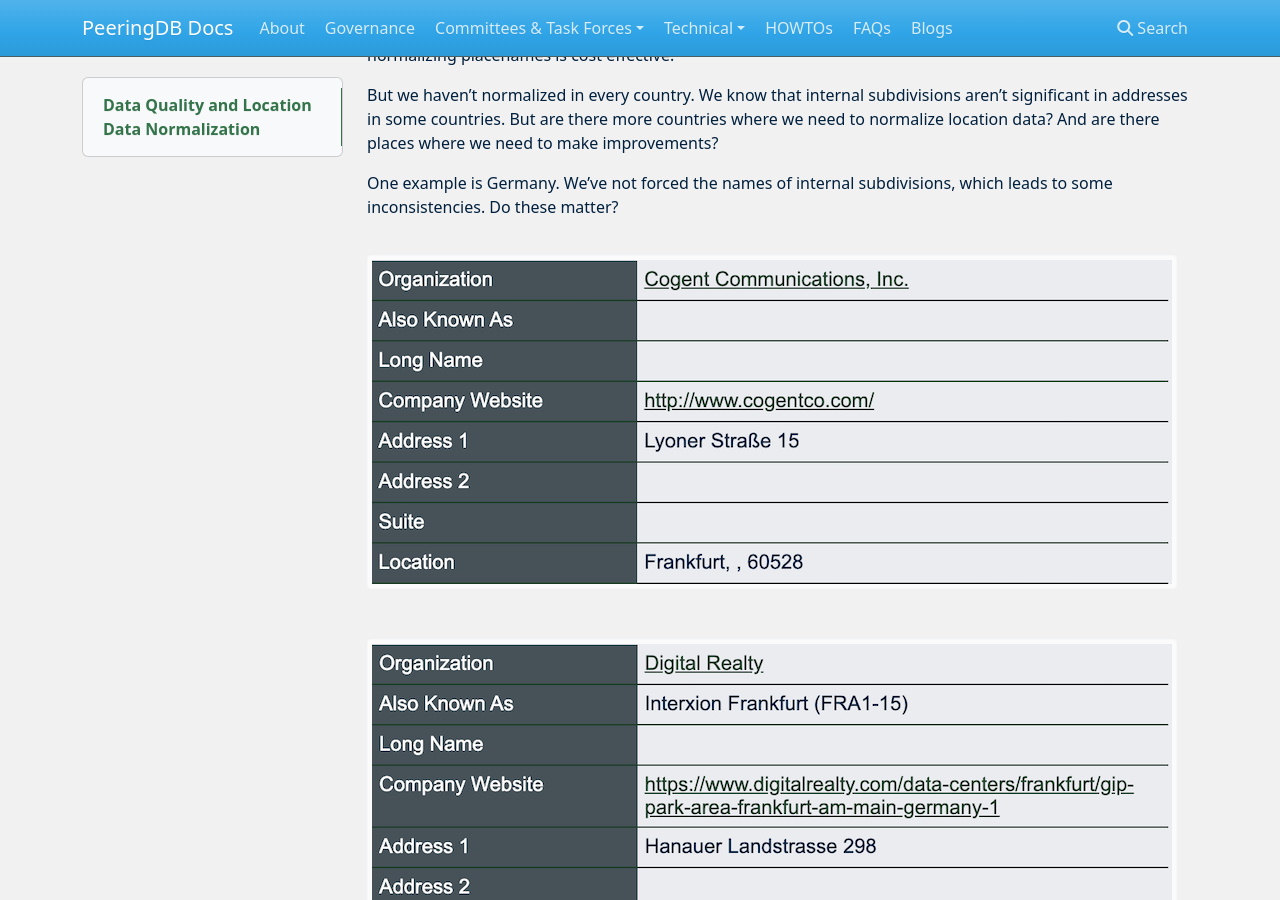
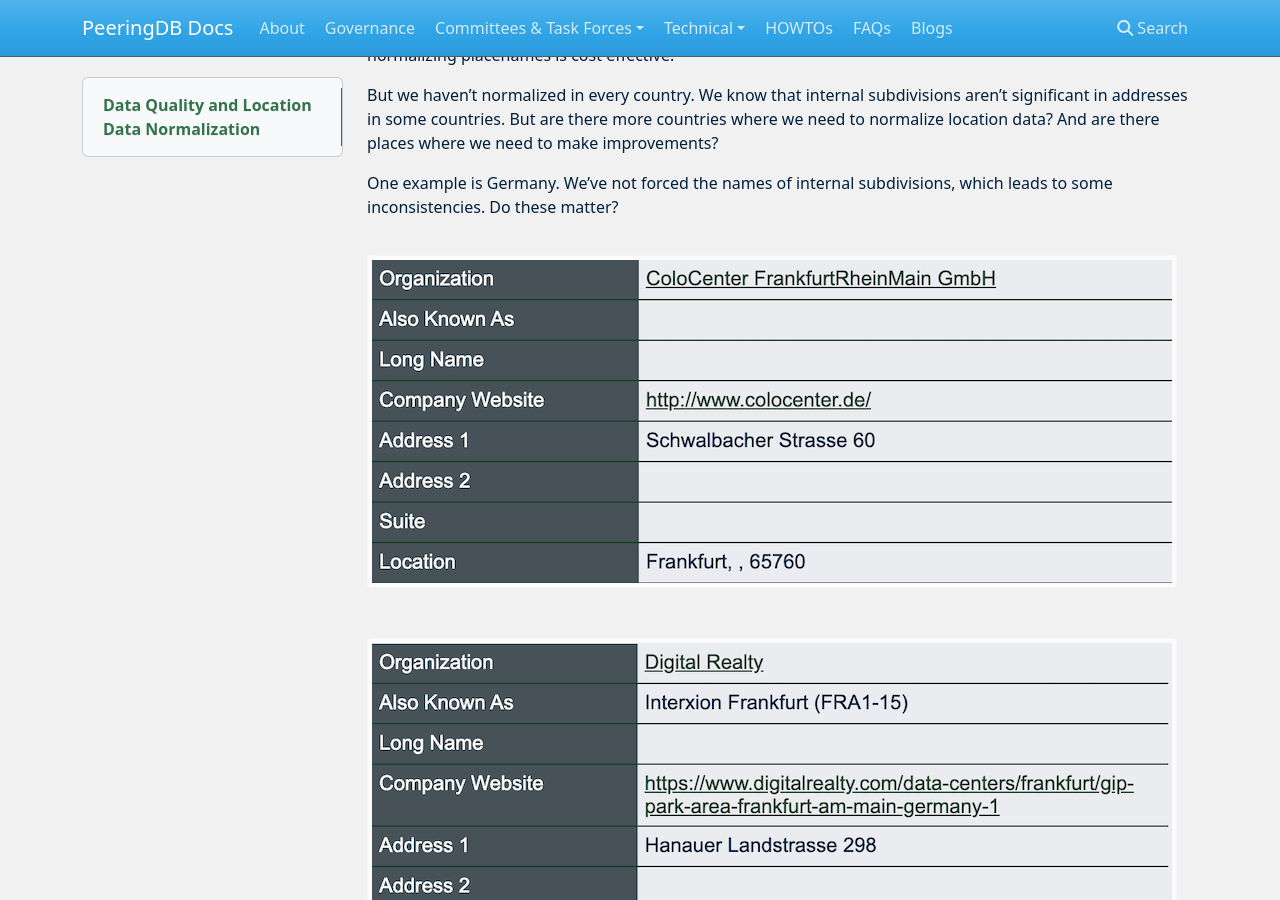
Before and after one commit to peeringdb/docs, an MkDocs documentation site: the page built from docs/blog/data_quality_location_data_normalization.md, in a window 1280 px wide and 900 px high, scrolled down 1241 px. Built offline with MkDocs 1.6.1, drawn with Linux system fonts in a browser that asks for light colours; nearby versions of some CDN libraries.

Commit message:
Update Frankfurt example
Uses ColoCenter example image

```diff
--- a/docs/blog/data_quality_location_data_normalization.md
+++ b/docs/blog/data_quality_location_data_normalization.md
@@ -24,7 +24,7 @@
 
 One example is Germany. We’ve not forced the names of internal subdivisions, which leads to some inconsistencies. Do these matter?
 
-![Hessen is not always included with addresses in Frankfurt](images/Cogent_in_Frankfurt.png) ![Hessen is sometimes included with addresses in Frankfurt](images/Digital_Realty_in_Frankfurt.png)
+![Hessen is not always included with addresses in Frankfurt](images/Colo_Centere_in_Frankfurt.png) ![Hessen is sometimes included with addresses in Frankfurt](images/Digital_Realty_in_Frankfurt.png)
 
 And are there other aspects of data quality that are important to PeeringDB users? Please let us know.
 
```
Also changed, not shown: docs/blog/images/Cogent_in_Frankfurt.png (deleted), docs/blog/images/Colo_Centere_in_Frankfurt.png (added).
